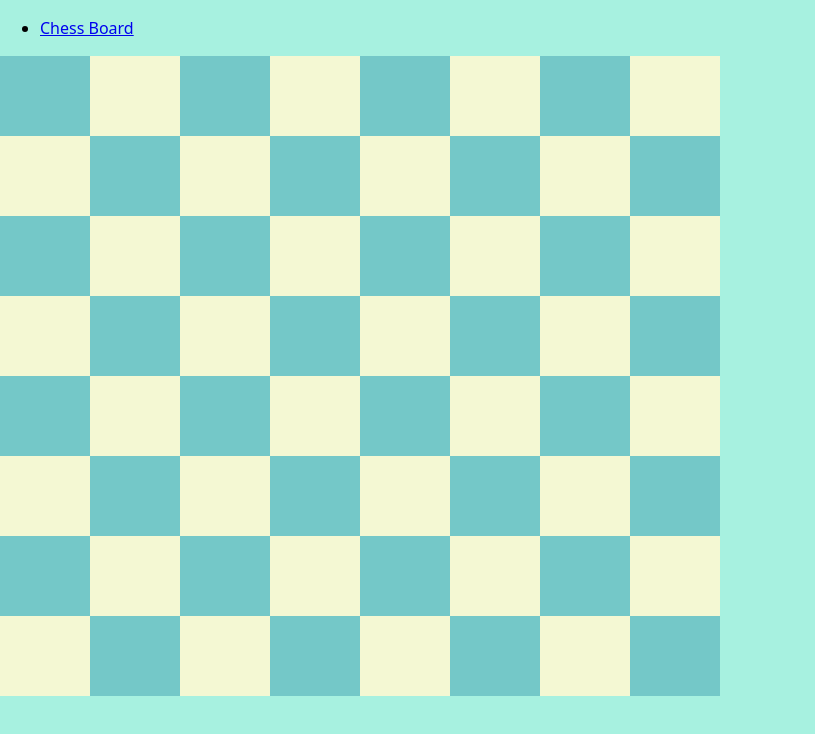
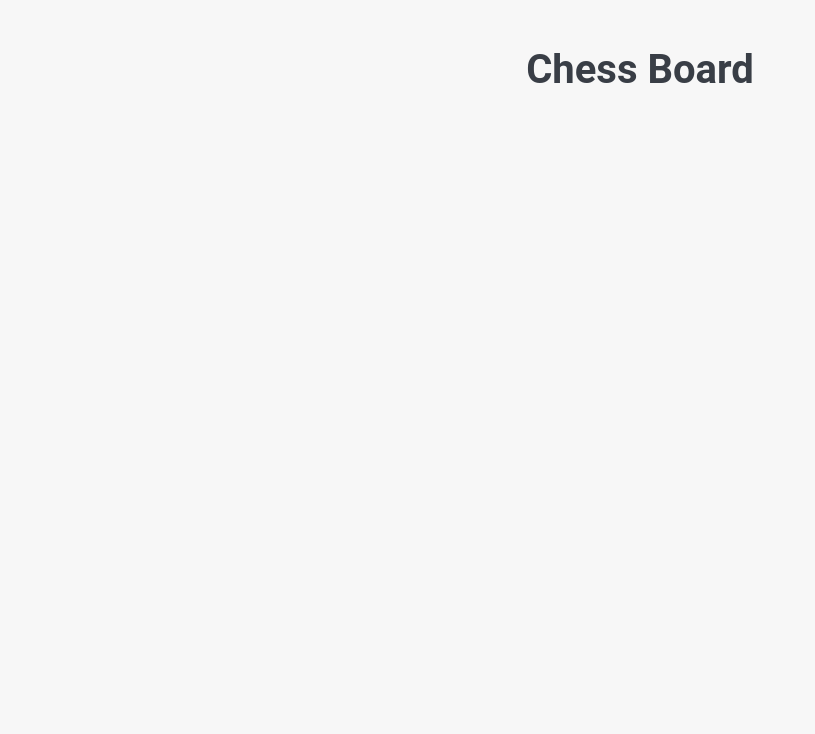
Before and after one commit to PierreDV/chess_board, a website built with Vite: page index.html in a window 1280 px wide. Shown: the whole page, without its empty margins (0-815 px from the left). Built offline with nearby package versions, Linux system fonts and the light colour scheme; files whose address does not match are found by name.

Commit message:
back to basic version of app

```diff
--- a/index.html
+++ b/index.html
@@ -5,17 +5,11 @@
     <meta name="viewport" content="width=device-width, initial-scale=1.0" />
     <title>Chess Board</title>
   </head>
-  <body>
+  <body class="page">
     <header class="header">
-      <nav class="nav">
-        <ul>
-          <li><a class="link" href="/">Chess Board</a></li>
-        </ul>
-      </nav>
+      <h1 class="heading">Chess Board</h1>
     </header>
-    <main class="main">
-      <div class="board"></div>
-    </main>
+    <main class="main"></main>
     <script type="module" src="/src/main.ts"></script>
   </body>
 </html>
--- a/src/components/board.ts
+++ /dev/null
@@ -1,21 +0,0 @@
-const COLUMNS = ["a", "b", "c", "d", "e", "f", "g", "h"];
-const ROWS = ["1", "2", "3", "4", "5", "6", "7", "8"];
-
-export default function appendBoard(element: string) {
-  const board: HTMLDivElement | null = document.querySelector(element);
-
-  for (let [row_index, row] of ROWS.reverse().entries()) {
-    for (let [column_index, column] of COLUMNS.entries()) {
-      const square = document.createElement("div");
-      const classList = [
-        "square",
-        `square--${(row_index + column_index) % 2 ? "white" : "black"}`,
-      ];
-      square.classList.add(...classList);
-      square.setAttribute("id", column + row);
-      if (board !== null) {
-        board.appendChild(square);
-      }
-    }
-  }
-}
--- a/src/main.ts
+++ b/src/main.ts
@@ -1,4 +1 @@
 import "./style/index.css";
-import appendBoard from "./components/board";
-
-appendBoard(".board");
--- a/src/style/components/board.css
+++ /dev/null
@@ -1,6 +0,0 @@
-.board {
-  display: grid;
-  grid-template-columns: repeat(8, 1fr);
-  grid-auto-rows: minmax(5rem, auto);
-  max-width: 45rem;
-}
--- a/src/style/components/header.css
+++ /dev/null
@@ -1,5 +0,0 @@
-@import url("./board.css");
-@import url("./header.css");
-@import url("./main.css");
-@import url("./nav.css");
-@import url("./square.css");
--- /dev/null
+++ b/src/style/components/heading.css
@@ -0,0 +1,4 @@
+.heading {
+  font-size: var(--text-lg);
+  text-align: center;
+}
--- a/src/style/components/index.css
+++ b/src/style/components/index.css
@@ -1,7 +1,2 @@
-@import url("./board.css");
-@import url("./header.css");
-@import url("./knight.css");
-@import url("./link.css");
-@import url("./nav.css");
-@import url("./square.css");
-@import url("./main.css");
+@import url("./page.css");
+@import url("./heading.css");
--- /dev/null
+++ b/src/style/components/page.css
@@ -0,0 +1,7 @@
+.page {
+  font-family: var(--font-body);
+  background: var(--color-white);
+  color: var(--color-black);
+  margin-inline: 1rem;
+  margin-block: 3rem 1rem;
+}
--- a/src/style/components/square.css
+++ /dev/null
@@ -1,9 +0,0 @@
-.square {
-  text-align: center;
-}
-.square--white {
-  background-color: var(--color-white);
-}
-.square--black {
-  background-color: var(--color-secondary-dark);
-}
--- a/src/style/index.css
+++ b/src/style/index.css
@@ -1,12 +1,6 @@
+@import url("./components/index.css");
 @import url("./themes.css");
 @import url("./reset.css");
-@import url("./components/index.css");
-
-body {
-  min-height: 100vh;
-  font-family: var(--font-body);
-  background-color: var(--color-secondary);
-}
 
 h1,
 h2,
--- a/src/style/themes.css
+++ b/src/style/themes.css
@@ -9,21 +9,19 @@
 @custom-media --motion-ok (prefers-reduced-motion: no-preference);
 @custom-media --motion-not-ok (prefers-reduced-motion: reduce);
 
+@font-face {
+  font-weight: 400 800;
+  font-family: baloo;
+  font-style: normal;
+  src: url("src/fonts/Baloo.woff2") format("woff2");
+  font-display: swap;
+}
 :root {
   /* Colours */
-  --color-white: hsl(66, 73%, 90%);
-  --color-black: hsl(0deg 0 0%);
-  --color-primary: hsl(347, 71%, 89%);
-  --color-secondary: hsl(166, 73%, 80%);
-  --color-secondary-dark: hsl(180, 43%, 62%);
-  --color-grey: hsl(var(--hsl-grey));
-  --color-grey-100: hsl(0deg 0% 95% / 100%);
-  --color-grey-200: hsl(0deg 0% 90% / 100%);
-  --color-grey-300: hsl(0deg 0% 85% / 100%);
-  --color-grey-500: hsl(0deg 0% 74% / 100%);
-  --color-grey-600: hsl(0deg 0% 52% / 100%);
-  --color-grey-700: hsl(0deg 0% 39% / 100%);
-  --color-grey-800: hsl(0deg 0% 29% / 100%);
+  --color-white: hsl(0, 0%, 97%);
+  --color-black: hsl(217, 10%, 25%);
+  --color-primary: hsl(34, 64%, 28%);
+  --color-secondary: hsl(49, 65%, 97%);
 
   /* Screen breakpoints */
   --screen-sm: 640px;
@@ -45,15 +43,9 @@
   --layer-5: 50;
 
   /* Text size */
-  --text-xs: 0.75rem;
-  --text-sm: 0.875rem;
-  --text-base: 1rem;
-  --text-lg: 1.125rem;
-  --text-xl: 1.25rem;
-  --text-2xl: 1.5rem;
-  --text-3xl: 2rem;
+  --text-lg: 2.5rem;
 
   /* Fonts */
-  --font-body: "Sun Antwerpen", system-ui, sans-serif;
-  --font-title: var(--font-body);
+  --font-body: roboto, system-ui, sans-serif;
+  --font-title: baloo, var(--font-body);
 }
```
Also changed, not shown: src/components/square.ts (deleted, +0 -14 lines), src/fonts/Baloo.woff2 (added), src/style/components/knight.css (deleted), src/style/components/link.css (deleted), src/style/components/main.css (deleted), src/style/components/nav.css (deleted).
